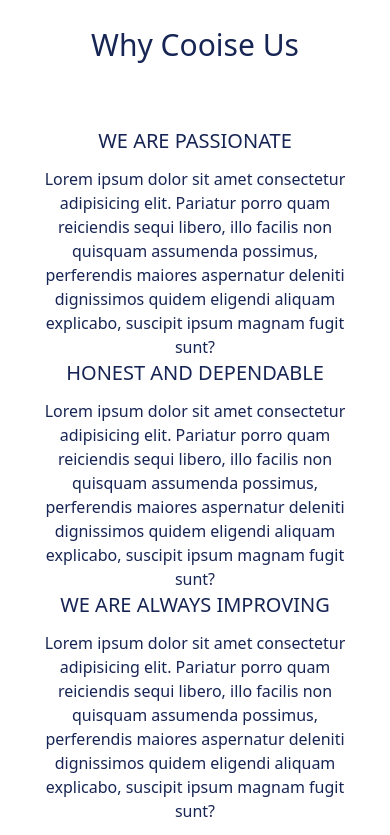
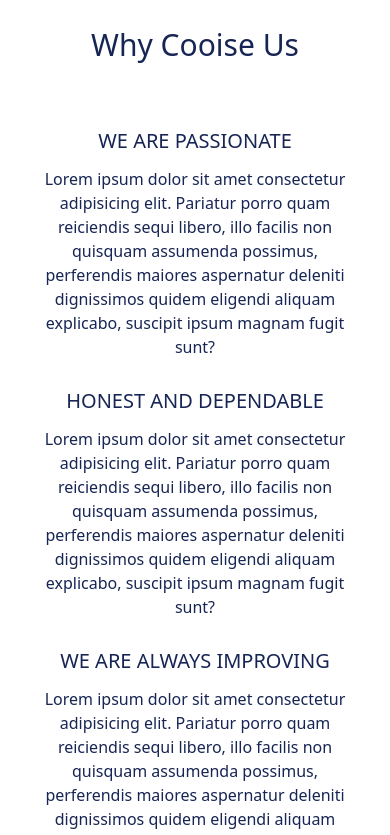
Before and after one commit to vikaskushwah738/somment_infa_Projects, a Next.js app: page / in a window 390 px wide. Shown: the part 4480-5315 px from the top of the page. Built offline with nearby package versions, Linux system fonts and the light colour scheme.

Commit message:
mobile optimize

```diff
--- a/components/WhyChooseUs.tsx
+++ b/components/WhyChooseUs.tsx
@@ -4,16 +4,16 @@ export default function WhyCooiseUs() {
   return (
     <section className="py-10 lg:px-20 md:px-10 px-10 text-blue-950">
       <h2 className="text-3xl font-medium text-center">Why Cooise Us </h2>
-        <div className="lg:flex lg:gap-5 pt-16">
-          <div>
+      <div className="lg:flex lg:gap-5 pt-9">
+        <div className="pt-7">
           <h3 className="text-center font-medium text-xl">WE ARE PASSIONATE</h3>
           <p className="pt-3 text-center">Lorem ipsum dolor sit amet consectetur adipisicing elit. Pariatur porro quam reiciendis sequi libero, illo facilis non quisquam assumenda possimus, perferendis maiores aspernatur deleniti dignissimos quidem eligendi aliquam explicabo, suscipit ipsum magnam fugit sunt?</p>
         </div>
-          <div>
+        <div className="pt-7">
           <h3 className="text-center font-medium text-xl">HONEST AND DEPENDABLE</h3>
           <p className="pt-3 text-center">Lorem ipsum dolor sit amet consectetur adipisicing elit. Pariatur porro quam reiciendis sequi libero, illo facilis non quisquam assumenda possimus, perferendis maiores aspernatur deleniti dignissimos quidem eligendi aliquam explicabo, suscipit ipsum magnam fugit sunt?</p>
         </div>
-          <div>
+        <div className="pt-7">
           <h3 className="text-center font-medium text-xl">WE ARE ALWAYS IMPROVING</h3>
           <p className="pt-3 text-center">Lorem ipsum dolor sit amet consectetur adipisicing elit. Pariatur porro quam reiciendis sequi libero, illo facilis non quisquam assumenda possimus, perferendis maiores aspernatur deleniti dignissimos quidem eligendi aliquam explicabo, suscipit ipsum magnam fugit sunt?</p>
         </div>
```
Lines whose indentation alone changed are shown as unchanged.
